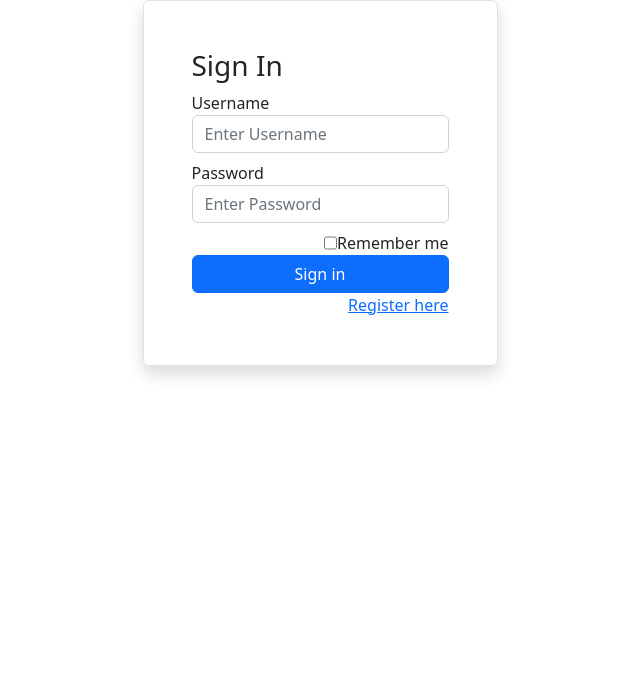
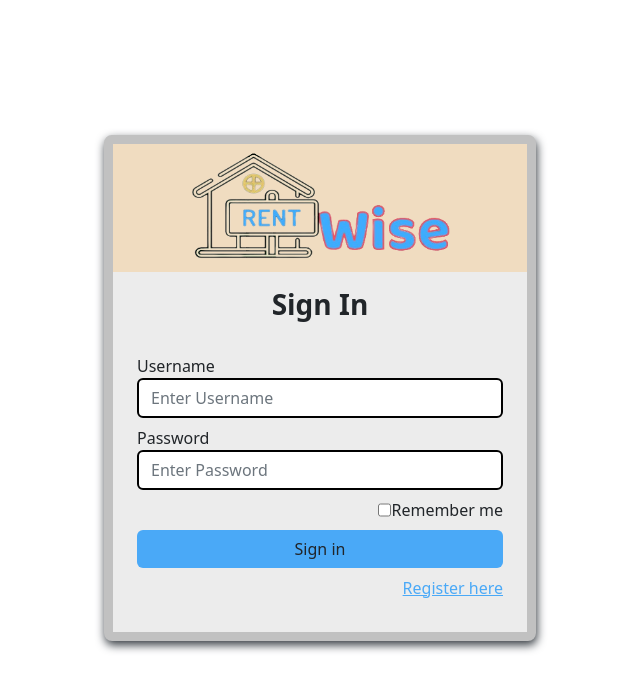
Before and after one commit to GerwinBG/Rentwise, a React (Vite) app: page / in a window 1280 px wide. Shown: the top 690 px of the page, without its empty margins (320-960 px from the left). Built offline with nearby package versions, Linux system fonts and the light colour scheme.

Commit message:
login Styling

```diff
--- a/src/pages/Login.jsx
+++ b/src/pages/Login.jsx
@@ -1,11 +1,16 @@
 import React from "react";
+import "../styles/Login.css";
+import Logo from "../images/RentWise.png";
 
 const Login = () => {
   return (
-    <div className="login template d-flex justify-content-center align-items-center 100-w 100-h">
-      <div className="40-w p-5 rounded bg-unite border shadow">
-        <form>
-          <h3>Sign In</h3>
+    <div className="login">
+      <div className="form">
+        <div className="logo">
+          <img src={Logo} alt="Rentwise" />
+        </div>
+        <h3>Sign In</h3>
+        <form className="p-4">
           <div className="mb-2">
             <label htmlFor="username">Username</label>
             <input type="username" placeholder="Enter Username" className="form-control" />
@@ -14,16 +19,16 @@ const Login = () => {
             <label htmlFor="password">Password</label>
             <input type="password" placeholder="Enter Password" className="form-control" />
           </div>
-          <div className="d-flex justify-content-end">
+          <div className="d-flex justify-content-end mb-2">
             <input type="checkbox" className="custom-control custom-checkbox" id="check" />
             <label htmlFor="check" className="custom-input-label">
               Remember me
             </label>
           </div>
-          <div className="d-grid">
-            <button className="btn btn-primary">Sign in</button>
+          <div className="d-grid mb-2">
+            <button className="btn">Sign in</button>
           </div>
-          <a className="d-flex justify-content-end">Register here</a>
+          <a className="d-flex justify-content-end mb-2">Register here</a>
         </form>
       </div>
     </div>
--- /dev/null
+++ b/src/styles/Login.css
@@ -0,0 +1,59 @@
+:root {
+  --bgColor: #fff;
+  --bgColor1: #dcdcdc;
+  --bgColor2: #343a40;
+  --textColor: black;
+  --primary: #f0dcc0;
+  --primary1: #ebd0ab;
+  --primary2: #e6c596;
+  --secondary: #4aa9f7;
+  --secondary1: #c1c1c1;
+  --secondary2: #ececec;
+  --secondary3: #de9a99;
+}
+
+form .btn {
+  background-color: var(--secondary);
+}
+
+form a {
+  color: var(--secondary);
+}
+.form .form-control {
+  border: 2px solid var(--textColor);
+}
+
+.login {
+  display: flex;
+  justify-content: center;
+  align-items: center;
+  width: 100%;
+  height: 97vh;
+
+  && h3 {
+    text-align: center;
+    font-weight: 700;
+  }
+}
+
+.form {
+  width: 27rem;
+  border: 0.6rem solid var(--secondary1);
+  border-radius: 8px;
+  background-color: var(--secondary2);
+  box-shadow: 1px 4px 10px var(--bgColor2);
+}
+
+.logo {
+  display: flex;
+  justify-content: center;
+  align-items: center;
+  width: auto;
+  height: 8rem;
+  margin-bottom: 1rem;
+  background-color: var(--primary);
+}
+
+.logo img {
+  width: 18rem;
+}
```
Also changed, not shown: src/images/RentWise-removebg-preview.png (deleted), src/images/RentWise.png (added).
